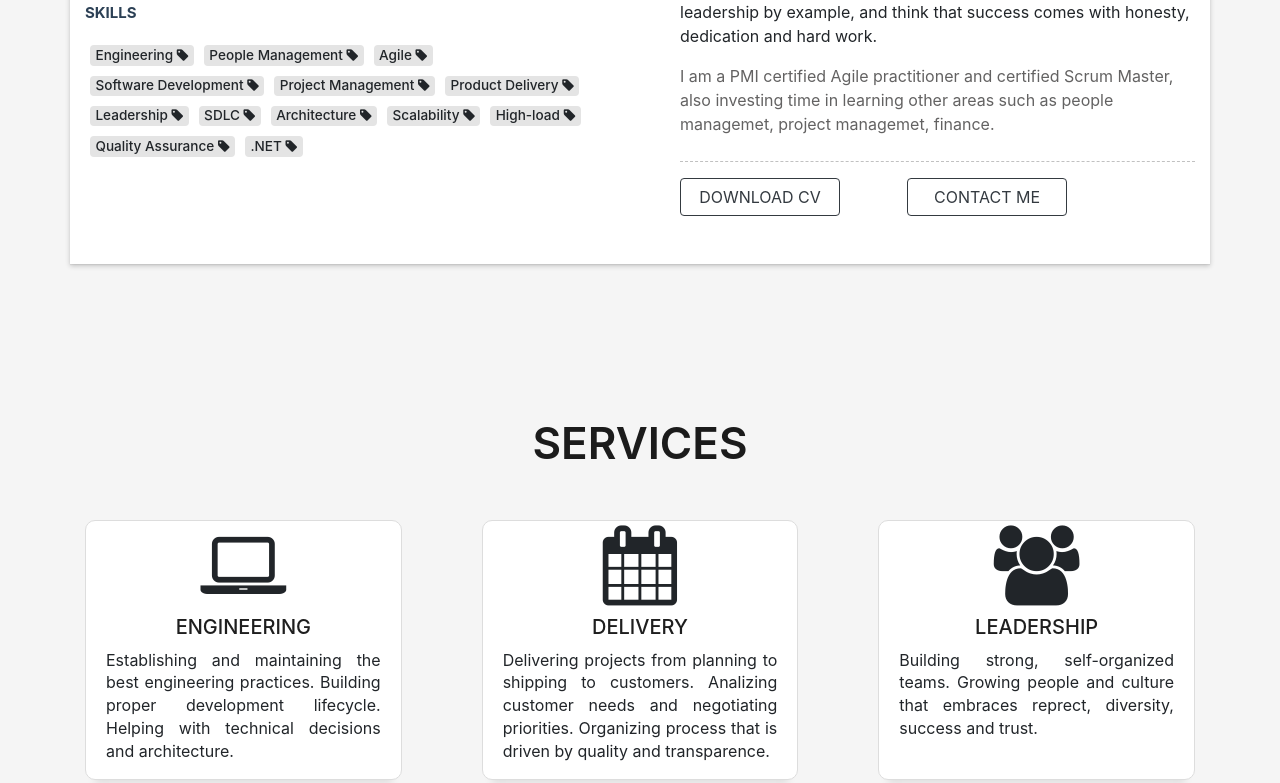
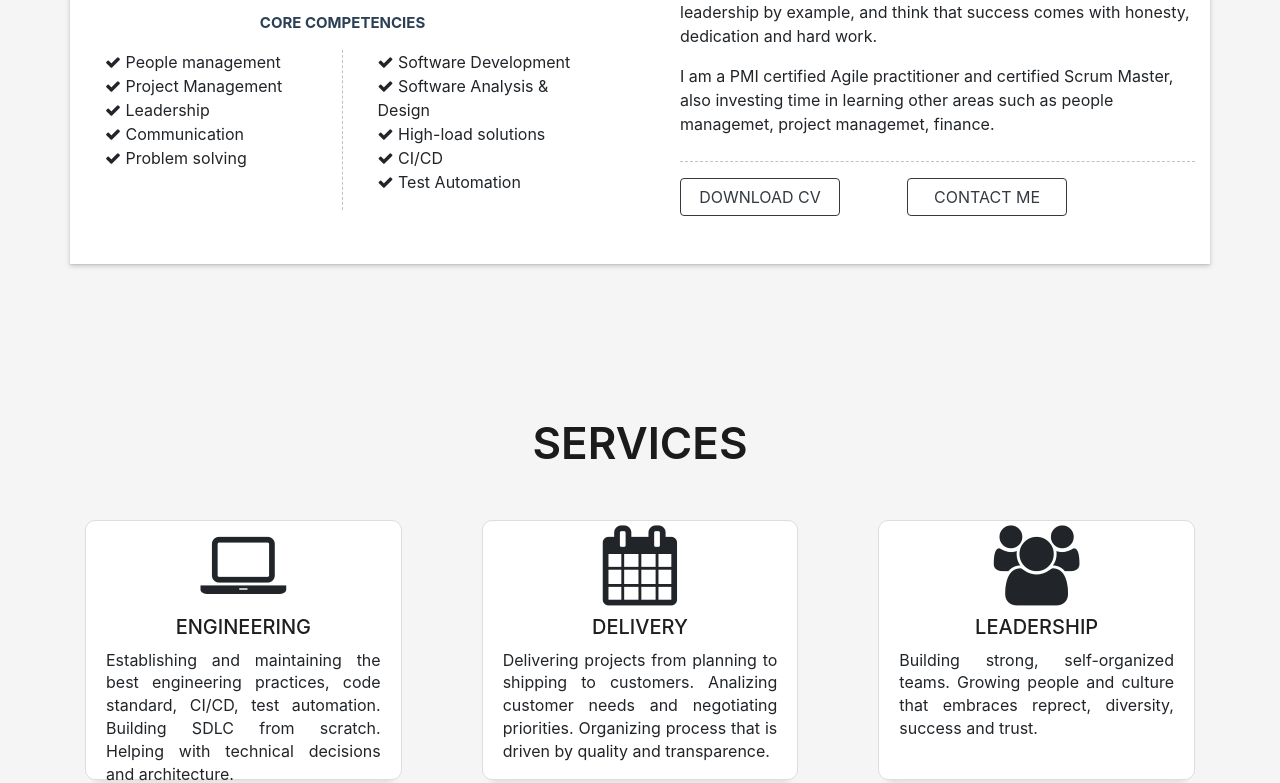
Before and after one commit to VLysiuk/vlysiuk.github.io, a React (Create React App) app: page / in a window 1280 px wide. Shown: the part 1283-2066 px from the top of the page. Built offline with nearby package versions, Linux system fonts and the light colour scheme.

Commit message:
added about description and skills

```diff
--- a/package.json
+++ b/package.json
@@ -3,6 +3,7 @@
   "version": "0.1.0",
   "private": true,
   "dependencies": {
+    "@brainhubeu/react-carousel": "^1.19.26",
     "@testing-library/jest-dom": "^4.2.4",
     "@testing-library/react": "^9.5.0",
     "@testing-library/user-event": "^7.2.1",
--- a/src/About.js
+++ b/src/About.js
@@ -1,4 +1,6 @@
 import React from "react"
+import Carousel, { Dots, slidesToShowPlugin } from '@brainhubeu/react-carousel';
+import '@brainhubeu/react-carousel/lib/style.css';
 
 const About = (props) => {
   return (
@@ -17,22 +19,47 @@ const About = (props) => {
                     <p class="about-bio"><strong>LOCATION :</strong> Kyiv, Ukraine</p>
                   </div>
                 </div>
-                  <p class="about-bio"><strong>SKILLS</strong></p>
-                  <div>
-                    <span class="skill-box">Engineering   <i className="fa fa-tag"></i></span>
-                    <span class="skill-box">People Management   <i className="fa fa-tag"></i></span>
-                    <span class="skill-box">Agile   <i className="fa fa-tag"></i></span>
-                    <span class="skill-box">Software Development   <i className="fa fa-tag"></i></span>
-                    <span class="skill-box">Project Management   <i className="fa fa-tag"></i></span>
-                    <span class="skill-box">Product Delivery   <i className="fa fa-tag"></i></span>
-                    <span class="skill-box">Leadership   <i className="fa fa-tag"></i></span>
-                    <span class="skill-box">SDLC   <i className="fa fa-tag"></i></span>
-                    <span class="skill-box">Architecture   <i className="fa fa-tag"></i></span>
-                    <span class="skill-box">Scalability   <i className="fa fa-tag"></i></span>
-                    <span class="skill-box">High-load   <i className="fa fa-tag"></i></span>
-                    <span class="skill-box">Quality Assurance    <i className="fa fa-tag"></i></span>
-                    <span class="skill-box">.NET    <i className="fa fa-tag"></i></span>
-                  </div>
+                  <p class="about-bio about-skills text-center"><strong>CORE COMPETENCIES</strong></p>
+                  <div class="row">
+                    <div class="col-md-6 skill-box2">
+                    <ul class="skill-box1">
+                        <li>
+                          <span class="skill-item"><i className="fa fa-check"></i> People management</span>
+                        </li>
+                        <li>
+                        <span class="skill-item"><i className="fa fa-check"></i> Project Management</span>
+                        </li>
+                          <span class="skill-item"><i className="fa fa-check"></i> Leadership</span>
+                        <li>
+                          <span class="skill-item"><i className="fa fa-check"></i> Communication</span>
+                        </li>
+                        <li>
+                          <span class="skill-item"><i className="fa fa-check"></i> Problem solving</span>
+                        </li>
+                        </ul>
+
+                      </div>
+                      <div class="col-md-6">
+                      <ul class="skill-box1">
+                        <li>
+                          <span class="skill-item"><i className="fa fa-check"></i> Software Development</span>
+                        </li>
+                        <li>
+                          <span class="skill-item"><i className="fa fa-check"></i> Software Analysis &amp; Design</span>
+                        </li>
+                        <li>
+                          <span class="skill-item"><i className="fa fa-check"></i> High-load solutions</span>
+                        </li>
+                        <li>
+                          <span class="skill-item"><i className="fa fa-check"></i> CI/CD</span>
+                        </li>
+                        <li>
+                          <span class="skill-item"><i className="fa fa-check"></i> Test Automation</span>
+                        </li>
+                        </ul>
+                      </div>
+                    </div>
+
               </div>
               <div class="col-md-6 about-content">
                 <p>I am all-in into managing complex issues and deliver the high-quality products. Being a software developer for more than 12 years, I have built the good engineering base and SDLC understanding. I have been working on building scalable and hi-load applications, have a strong knowledge of design principles and object oriented programming, understand infrastructure and quality assurance.</p>
--- a/src/App.css
+++ b/src/App.css
@@ -507,7 +507,6 @@ a:hover {
 
 .about-description {
   font-size: 16px;
-  color: #636262;
   padding-bottom: 25px;
   border-bottom: 1px #C1C1C1 dashed;
   display: block;
@@ -542,6 +541,10 @@ a:hover {
   width: 160px;
 }
 
+.about-skills {
+  margin-top: 10px;
+}
+
 .skill-box {
   display: inline-block;
   padding: 0.25em 0.4em;
@@ -556,6 +559,24 @@ a:hover {
   border-radius: 0.25rem;
   margin: 5px;;
   transition: color 0.15s ease-in-out, background-color 0.15s ease-in-out, border-color 0.15s ease-in-out, box-shadow 0.15s ease-in-out;
+}
+
+.skill-box1 {
+  list-style: none;
+
+  padding-left: 20px;
+}
+
+.skill-box2 {
+  border-right: 1px #C1C1C1 dashed;
+  margin: 0;
+}
+
+.skill-border {
+  border: 1px solid #000000;
+  margin-left: 5px;
+  margin-right: 5px;
+  font-size: 10px;
 }
 
 /*======================================
--- a/src/Services.js
+++ b/src/Services.js
@@ -10,7 +10,7 @@ const Services = (props) => {
             <div class="service-box text-center">
               <span><i className="fa fa-laptop fa-5x"></i></span>
               <h5 class="service-label">ENGINEERING</h5>
-              <p class="text-justify px-3">Establishing and maintaining the best engineering practices. Building proper development lifecycle. Helping with technical decisions and architecture.</p>
+              <p class="text-justify px-3">Establishing and maintaining the best engineering practices, code standard, CI/CD, test automation. Building SDLC from scratch. Helping with technical decisions and architecture.</p>
             </div>
           </div>
           <div class="col-md-4">
```
Also changed, not shown: 1 other file (tests, documents, lock files or other folders).
